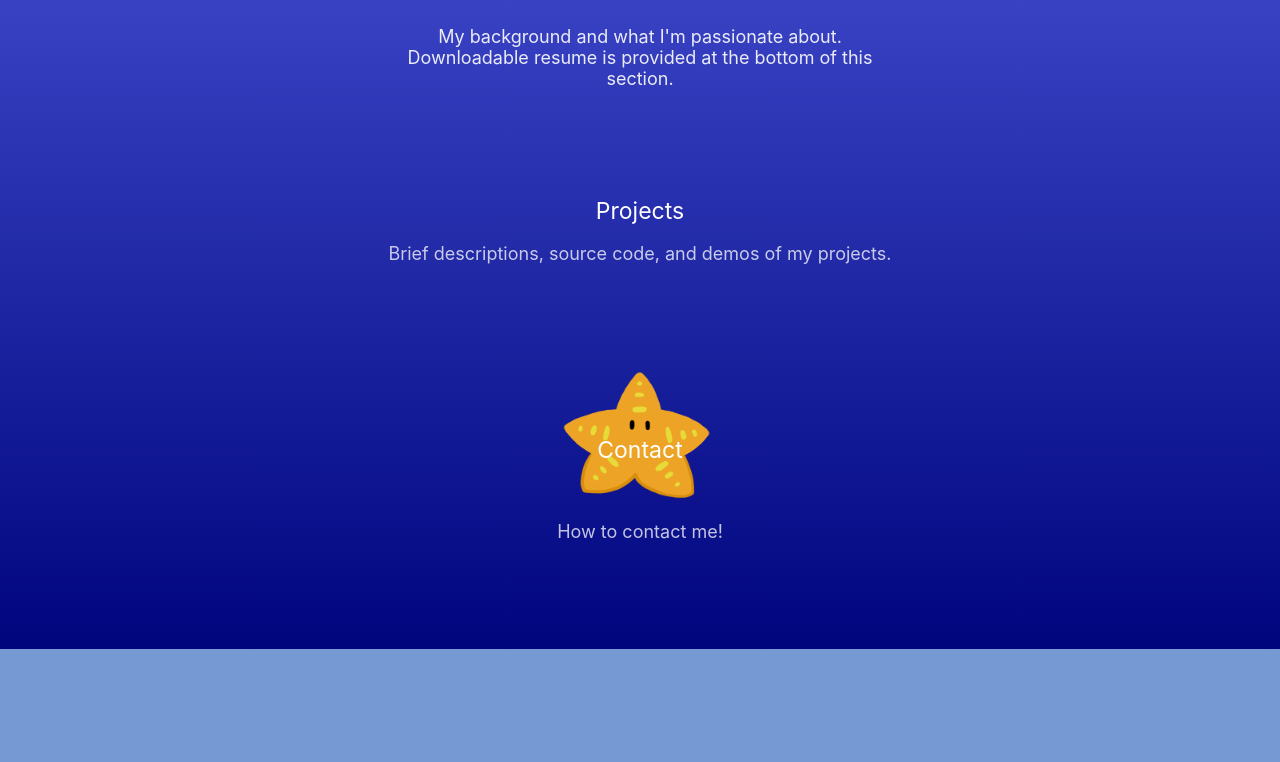
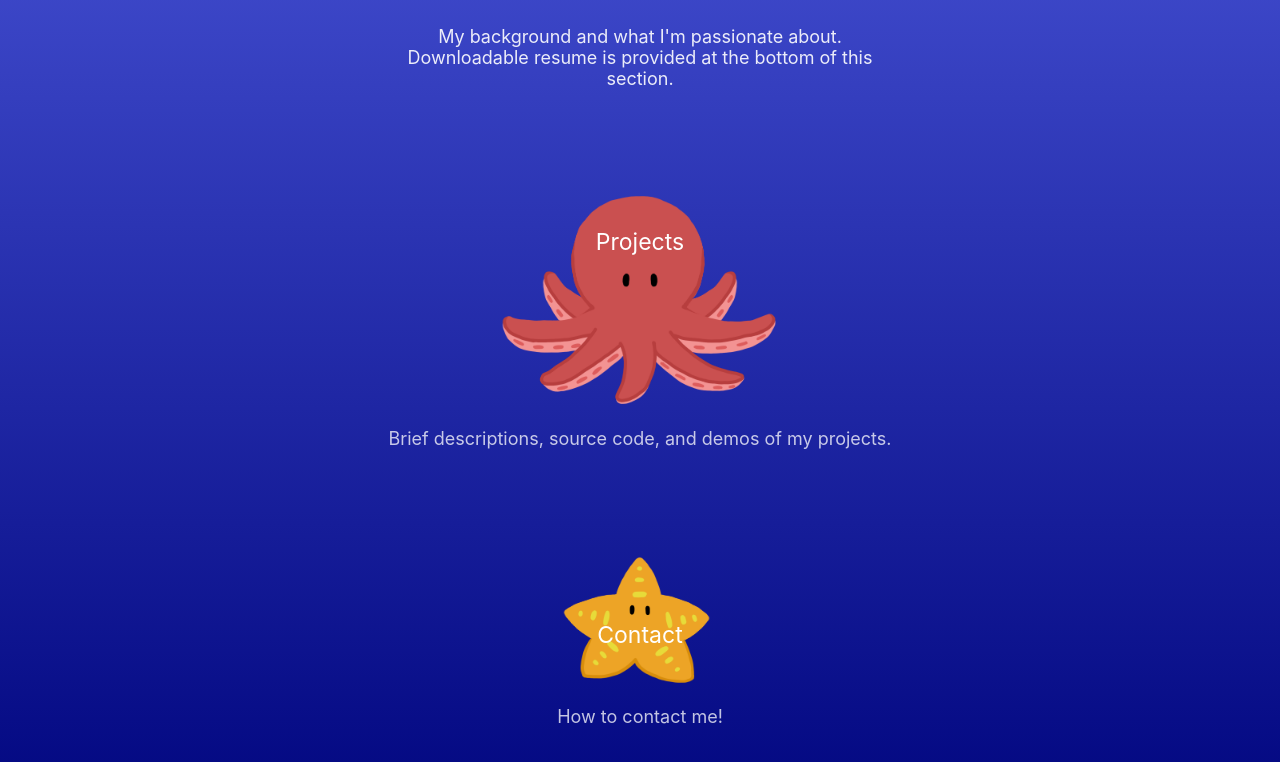
Before and after one commit to venuswku/venuswku.github.io, a React (Create React App) app: page / in a window 1280 px wide. Shown: the part 846-1608 px from the top of the page. Before the commit the page ends 1495 px from the top, so only its background shows below. Built offline with nearby package versions, Linux system fonts and the light colour scheme.

Commit message:
positioned octopus drawing and projects description on home page

```diff
--- a/src/Pages/Home.css
+++ b/src/Pages/Home.css
@@ -164,6 +164,12 @@
     margin-top: -16.8%;
     transform-origin: 24.5% 50%;
 }
+.octopus-body {
+    margin-top: -17%;
+}
+.octopus-tentacles {
+    margin-top: -0.3%;
+}
 .starfish {
     margin-top: -3%;
 }
@@ -192,6 +198,10 @@
     margin-top: -10.4%;
     margin-bottom: 4%;
 }
+.projects-name {
+    margin-top: -14%;
+    margin-bottom: 12%;
+}
 .contact-name {
     margin-top: -8.8%;
     margin-bottom: 3%;
--- a/src/Pages/Home.js
+++ b/src/Pages/Home.js
@@ -6,6 +6,8 @@ import { NavLink } from 'react-router-dom';
 import { ReactComponent as SeaLionBody } from '../Assets/SeaLionBody.svg';
 import { ReactComponent as SeaLionTail } from '../Assets/SeaLionTail.svg';
 import { ReactComponent as Starfish } from '../Assets/Starfish.svg';
+import { ReactComponent as OctopusBody } from '../Assets/OctopusBody.svg';
+import { ReactComponent as OctopusTentacles } from '../Assets/OctopusTentacles.svg';
 
 const useStyles = makeStyles((theme) => ({
     smileIcon: {
@@ -37,8 +39,10 @@ const Home = () => {
                         <div className="section-name about-name">About</div>
                         <p className="section-description">My background and what I'm passionate about. Downloadable resume is provided at the bottom of this section.</p>
                     </NavLink>
-                    <NavLink exact to="/projects" className="website-section">
-                        <div className="section-name">Projects</div>
+                    <NavLink exact to="/projects" className="website-section projects-section">
+                        <OctopusTentacles className="animal octopus-tentacles" width="30%" height="30%" />
+                        <OctopusBody className="animal octopus-body" width="30%" height="30%" />
+                        <div className="section-name projects-name">Projects</div>
                         <p className="section-description">Brief descriptions, source code, and demos of my projects.</p>
                     </NavLink>
                     <NavLink exact to="/contact" className="website-section contact-section">
```
